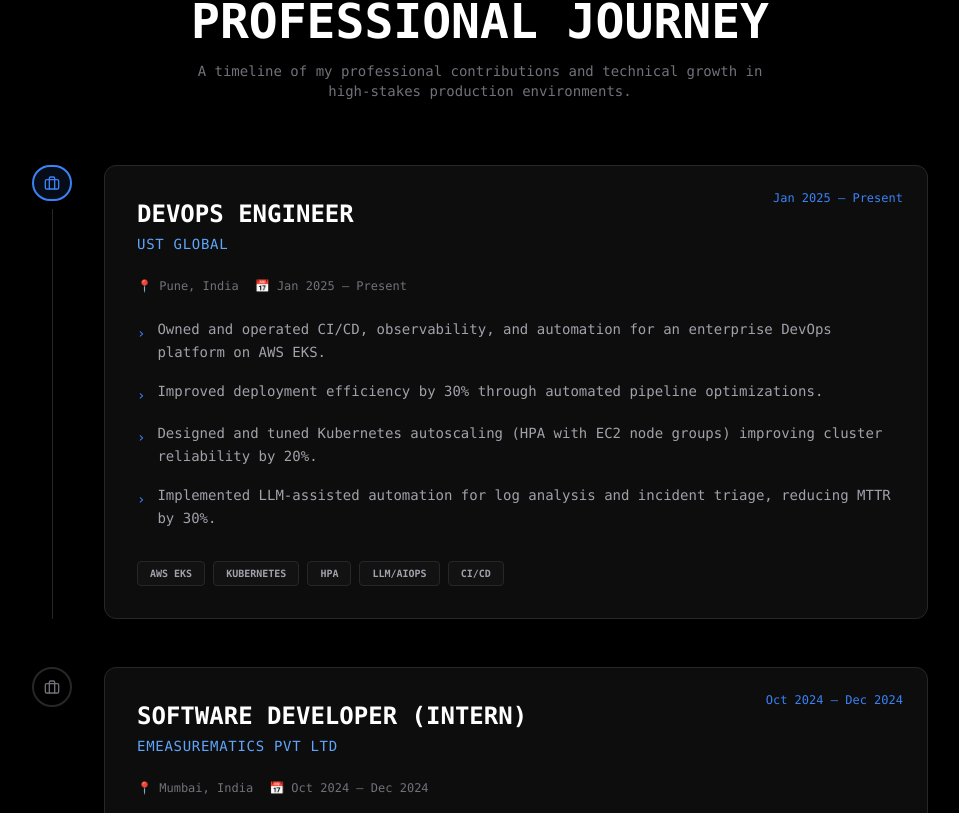
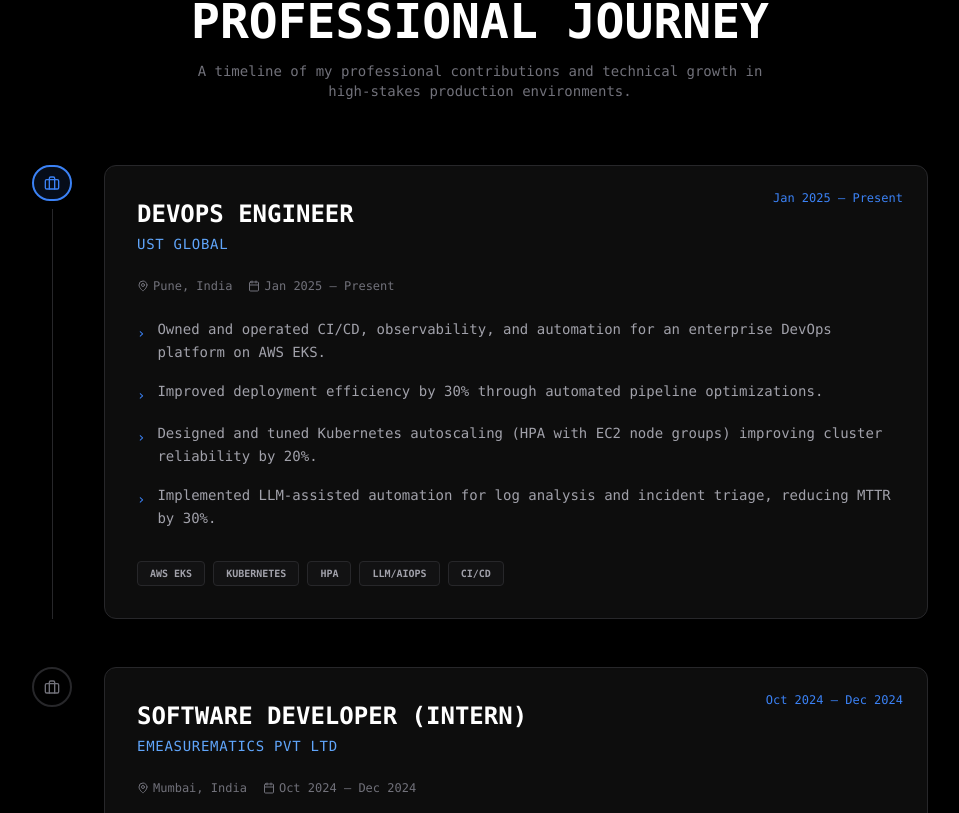
Before and after one commit to kaushaldarji7182/Devops-Portfolio, a Next.js app: page / in a window 1280 px wide. Shown: the part 1987-2800 px from the top of the page, without its empty margins (160-1119 px from the left). Built offline with nearby package versions, Linux system fonts and the light colour scheme.

Commit message:
Replace emojis with vector icons in experience section

```diff
--- a/components/sections/experience.tsx
+++ b/components/sections/experience.tsx
@@ -1,7 +1,7 @@
 "use client";
 
 import { motion } from "framer-motion";
-import { Briefcase } from "lucide-react";
+import { Briefcase, Calendar, MapPin } from "lucide-react";
 
 export function Experience() {
     return (
@@ -87,8 +87,8 @@
                 <div className="text-blue-400 font-mono text-sm mb-6 uppercase tracking-wider">{company}</div>
 
                 <div className="flex flex-wrap gap-4 text-xs text-zinc-500 font-mono mb-6">
-                    <span className="flex items-center gap-1">📍 {location}</span>
-                    <span className="flex items-center gap-1">📅 {period}</span>
+                    <span className="flex items-center gap-1"><MapPin className="w-3 h-3" /> {location}</span>
+                    <span className="flex items-center gap-1"><Calendar className="w-3 h-3" /> {period}</span>
                 </div>
 
                 <ul className="space-y-4 mb-8">
```
